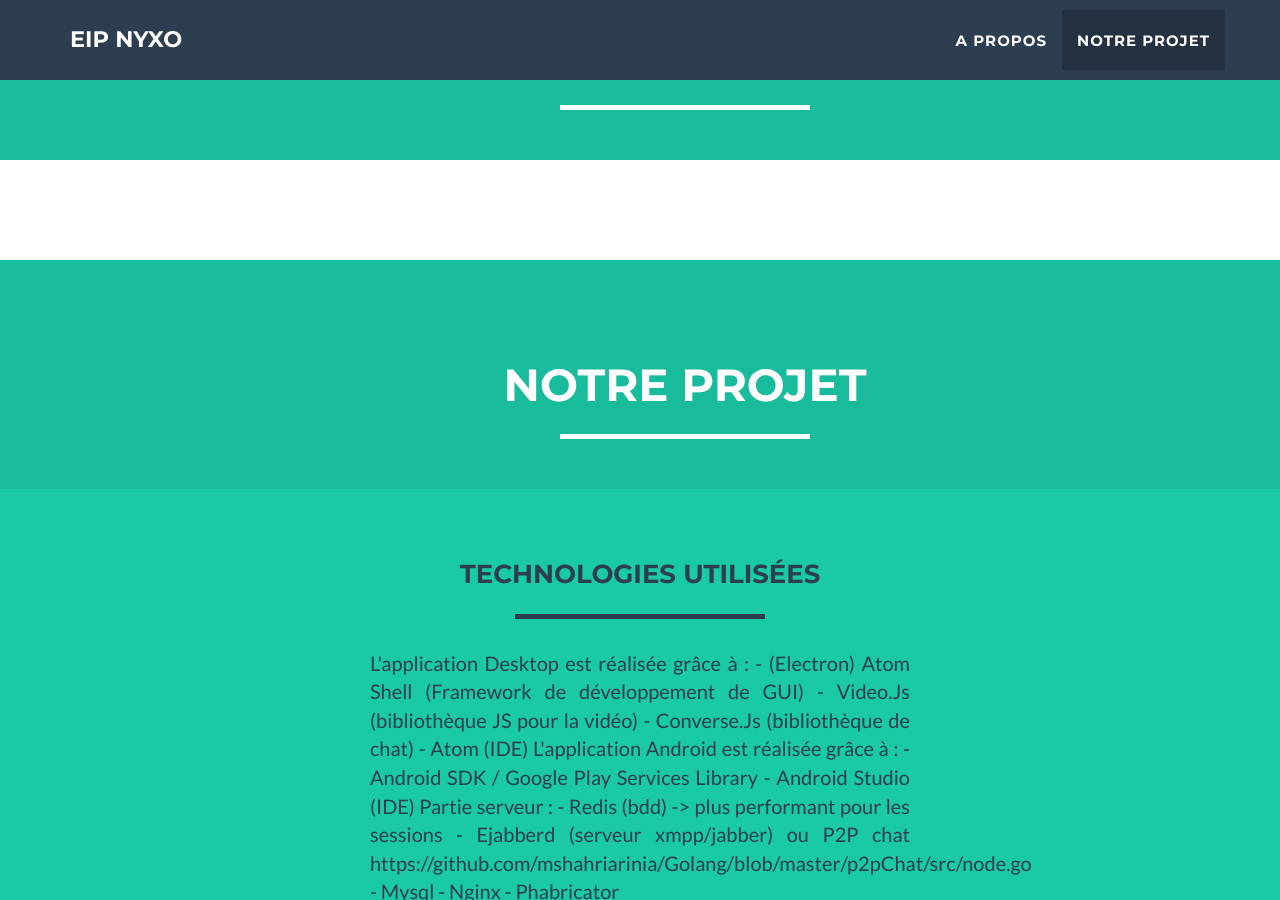
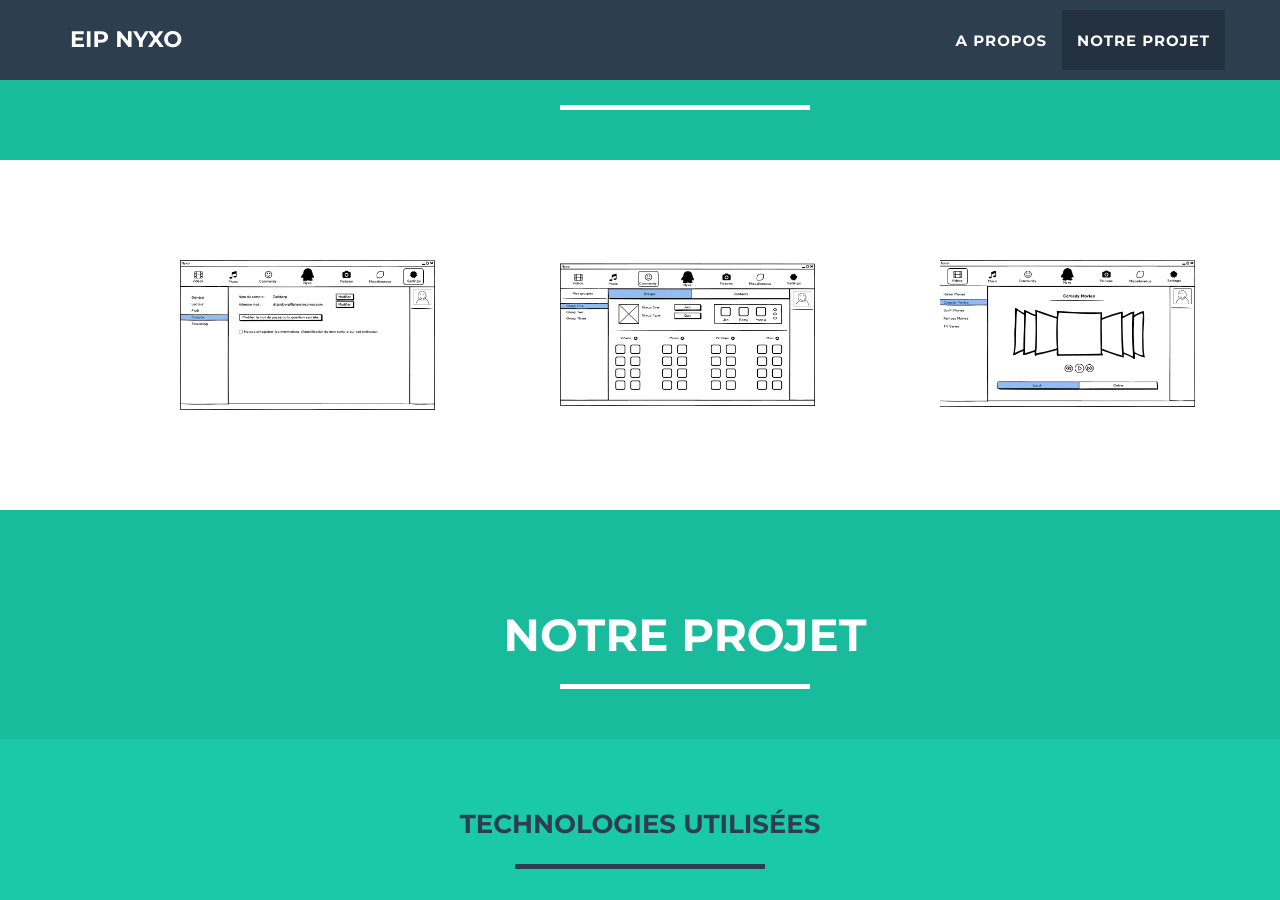
Before and after one commit to eipnyxo/eipnyxo.github.io, a Jekyll site: the page built from _posts/articles/2015-09-13-Communautaire.md, in a window 1280 px wide and 900 px high, scrolled down 1064 px. Built offline with Jekyll 4.4.1, drawn with Linux system fonts in a browser that asks for light colours.

Commit message:
"update"

```diff
--- /dev/null
+++ b/_includes/mockups.html
@@ -0,0 +1,22 @@
+<!-- Portfolio Grid Section -->
+<div class="success" id="portfolio">
+  <div class="container">
+    <div class="row">
+      <div class="col-lg-12 text-center">
+        <h2 style="color: white;">Mockups</h2>
+        <hr class="star-light">
+      </div>
+    </div>
+  </div>
+</div>
+<section class="row mockup-article">
+  <div class="container">
+    {% for mockup in site.posts %}
+    {% if mockup.type == 'mockup' %}
+    <div class="col-lg-3 col-lg-offset-1" style="">
+      <img src="{{mockup.image}}" width="100%" height="100%" style="max-height: 150px;">
+    </div>
+    {% endif %}
+    {% endfor %}
+  </div>
+</section>
--- a/_includes/portfolio_grid.html
+++ /dev/null
@@ -1,25 +0,0 @@
-
-<!-- Portfolio Grid Section -->
-<div class="success" id="portfolio">
-  <div class="container">
-    <div class="row">
-      <div class="col-lg-12 text-center">
-        <h2 style="color: white;">Notre projet</h2>
-        <hr class="star-light">
-      </div>
-    </div>
-  </div>
-</div>
-{% for post in site.posts %}
-<section class="row {% cycle 'odd', 'even' %} post-article">
-  <div class="container">
-    <div class="col-lg-6 col-lg-offset-3">
-      <h3 style="text-align: center;">{{ post.title }}</h3>
-      <hr class="star-primary">
-      <p style="text-align: justify;">
-        {{post.content}}
-      </p>
-    </div>
-  </div>
-</section>
-{% endfor %}
--- a/_includes/images.html
+++ b/_includes/posts.html
@@ -1,17 +1,19 @@
+
 <!-- Portfolio Grid Section -->
 <div class="success" id="portfolio">
   <div class="container">
     <div class="row">
       <div class="col-lg-12 text-center">
-        <h2 style="color: white;">Mockups</h2>
+        <h2 style="color: white;">Notre projet</h2>
         <hr class="star-light">
       </div>
     </div>
   </div>
 </div>
-<section class="row post-article">
+{% for post in site.posts %}
+{% if post.type == 'article' %}
+<section class="row {% cycle 'odd', 'even' %} post-article">
   <div class="container">
-    {% for post in site.images %}
     <div class="col-lg-6 col-lg-offset-3">
       <h3 style="text-align: center;">{{ post.title }}</h3>
       <hr class="star-primary">
@@ -19,6 +21,7 @@
         {{post.content}}
       </p>
     </div>
-    {% endfor %}
   </div>
 </section>
+{% endif %}
+{% endfor %}
--- a/_layouts/default.html
+++ b/_layouts/default.html
@@ -5,8 +5,8 @@
     {% include nav.html %}
     {% include header.html %}
     {% include about.html %}
-    {% include images.html %}
-    {% include portfolio_grid.html %}
+    {% include mockups.html %}
+    {% include posts.html %}
     {% include footer.html %}
     {% include js.html %}
     </body>
```
Also changed, not shown: _posts/articles/2015-09-13-Communautaire.md (renamed from _posts/2015-09-13-Communautaire.md, +1 -0 lines), _posts/articles/2015-09-14-plateformes.md (renamed from _posts/2015-09-14-plateformes.md, +1 -0 lines), _posts/articles/2015-09-14-technologie-utilisee.md (renamed from _posts/2015-09-14-technologie-utilisee.md, +1 -0 lines), _posts/mockups/2015-09-17-mockup1.md (added, +7 -0 lines), _posts/mockups/2015-09-17-mockup2.md (added, +7 -0 lines), _posts/mockups/2015-09-17-mockup3.md (renamed from _images/2015-09-17-mockup1.md, +2 -2 lines), img/mockups/1.png (added), img/mockups/2.png (added), img/mockups/3.png (added), 2 other files.
